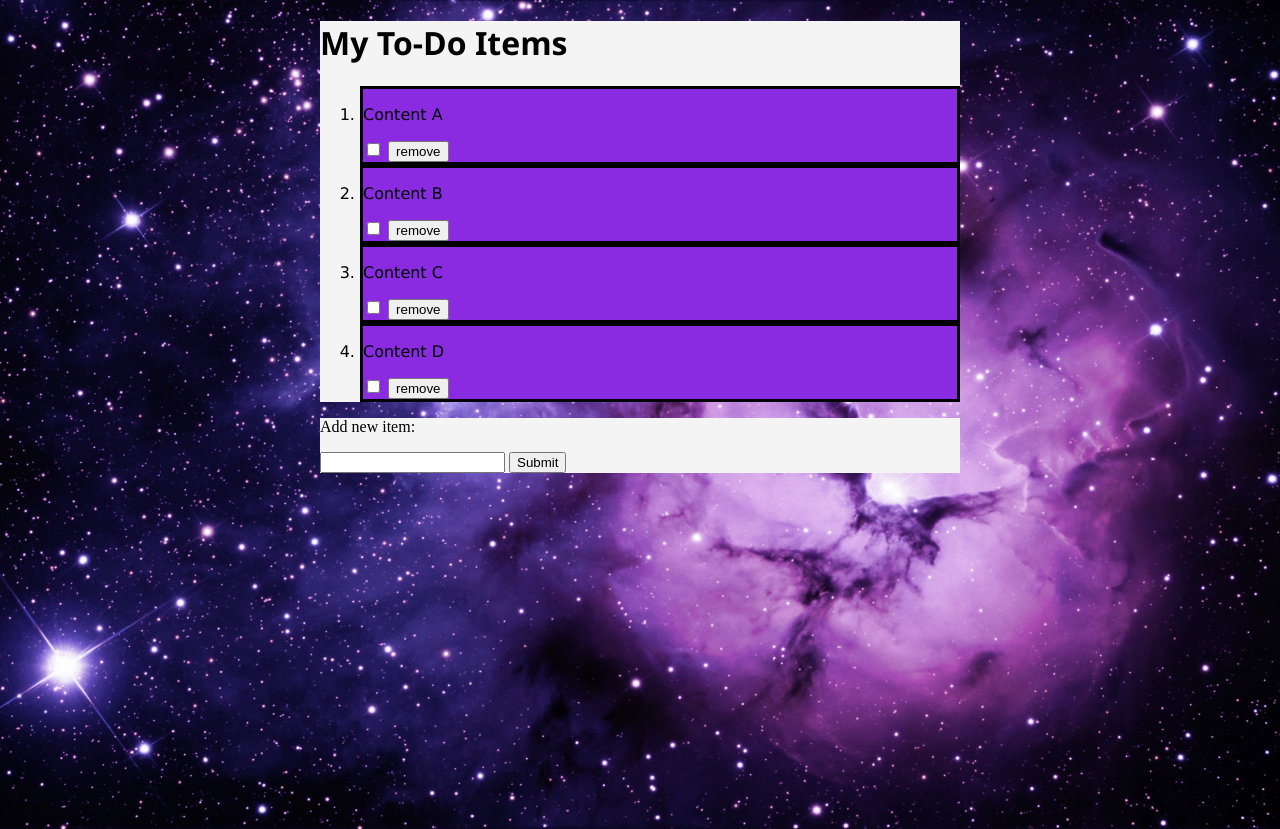
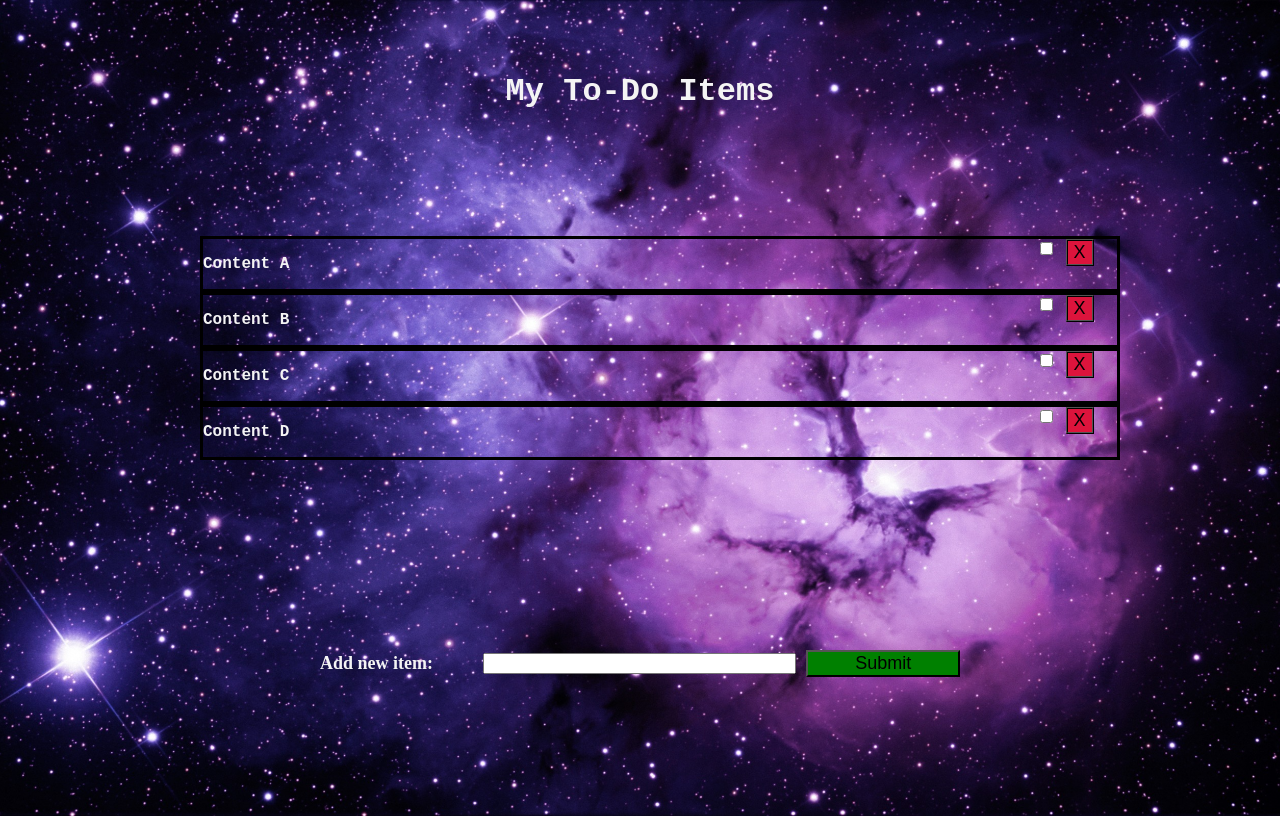
Before and after one commit to KelseyG1012/Fundamentals-III, a website: page index.html in a window 1280 px wide. Drawn offline with Linux system fonts and the light colour scheme.

Commit message:
base app complete. stretch persistent local storage tbd

```diff
--- a/index.html
+++ b/index.html
@@ -4,32 +4,32 @@
   <meta charset="UTF-8">
   <meta name="viewport" content="width=device-width, initial-scale=1.0">
   <link rel="stylesheet" href="./style.css">
-  <title>TODO</title>
+  <title>TODO App</title>
 </head>
 <body>
     <div id="todoContainer">
+        <h1 id="listTitle">My To-Do Items</h1>
         <div id="listContainer">
-            <h1>My To-Do Items</h1>
             <ol id="todoList">
                 <li>
                     <p class="listItemContent">Content A</p>
                     <input type="checkbox" value="check" id="checkbox">
-                    <button type="button" id="removeItemBtn">remove</button>
+                    <button type="button" id="removeItemBtn">X</button>
                 </li>
                 <li>
                     <p class="listItemContent">Content B</p>
                     <input type="checkbox" name="b" value="check" id="checkbox">
-                    <button type="button" id="removeItemBtn">remove</button>
+                    <button type="button" id="removeItemBtn">X</button>
                 </li>
                 <li>
                     <p class="listItemContent">Content C</p>
                     <input type="checkbox" name="c" value="check" id="checkbox">
-                    <button type="button" id="removeItemBtn">remove</button>
+                    <button type="button" id="removeItemBtn">X</button>
                 </li>
                 <li>
                     <p class="listItemContent">Content D</p>
                     <input type="checkbox" name="d" value="check" id="checkbox">
-                    <button type="button" id="removeItemBtn">remove</button>
+                    <button type="button" id="removeItemBtn">X</button>
                 </li>
             </ol>
         </div>
--- a/index.js
+++ b/index.js
@@ -1,4 +1,4 @@
-let todo_states ={"0":0, "1":0, "2":0, "3":0};
+let todo_states = [0, 0, 0, 0];
 
 //add event listeners
 document.getElementById("todoContainer").addEventListener("click", function(event){
@@ -13,9 +13,10 @@ document.getElementById("todoContainer").addEventListener("click", function(even
         removeTodoItem(index);
     }
     if(event.target.id === "checkbox"){
+        console.log(`${todo_states} and index ${index}`);
         let contents = document.querySelectorAll(".listItemContent");
         let content = contents[index.toString()];
-        let curr_content_html =content.innerHTML;
+        let curr_content_html = content.innerHTML;
         if(todo_states[index] === 0){
             content.innerHTML = "<del>"+curr_content_html+"</del>";
             todo_states[index] = 1;
@@ -39,21 +40,24 @@ function addTodoItem(){
 
     //paragraph
     const newP = document.createElement('p');
+    newP.classList.add("listItemContent");
     let content = document.getElementById("contentText").value;
     newP.textContent = content;
 
 
     //checkbox
     const newCheckBox = document.createElement('input');
-    newCheckBox.classList.add("checkbox");
+    //newCheckBox.classList.add("checkbox");
+    newCheckBox.id = "checkbox"
     newCheckBox.type = "checkbox";
     newCheckBox.value = "check";
 
     //button
     const newRemoveBtn = document.createElement('button');
-    newRemoveBtn.classList.add("removeBtn");
+    //newRemoveBtn.classList.add("removeBtn");
+    newRemoveBtn.id = "removeItemBtn"
     newRemoveBtn.type = "button";
-    newRemoveBtn.textContent = "remove";
+    newRemoveBtn.textContent = "X";
 
     //add all todo list elements to the list item
     newListItem.appendChild(newP);
@@ -67,6 +71,7 @@ function addTodoItem(){
     // Clear text box field after adding task
     document.getElementById("contentText").value = '';
 
+    todo_states.push(0);
 }
 
 /**
@@ -85,4 +90,6 @@ function removeTodoItem(index){
     } else {
       console.log(`it didn't work ${index} ${JSON.stringify(items)} ${items}`);
     }
+
+    todo_states.splice(index, 1);
 }
--- a/style.css
+++ b/style.css
@@ -8,24 +8,31 @@ body {
     background-position: center;
     align-items: center;
 }
+
+#todoContainer {
+    height: 100%;
+    display: grid;
+    align-items: center;
+}
+
 h1 {
-    color: black;
-    font-family: 'Segoe UI', Tahoma, Geneva, Verdana, sans-serif;
+    color:#f4f4f4;
+    font-family:'Courier New', Courier, monospace;
+    font-weight: 900;
+    font-size:xx-large;
+    background-color:rgba(red, green, blue, alpha);
+    text-align: center;
   }
 #listContainer {
-  background-color: #f4f4f4;
+  background-color:rgba(red, green, blue, alpha);
   font-family: Verdana, Geneva, Tahoma, sans-serif;
-  width: 50vw;
+  width: 75vw;
+  overflow: auto;
+  max-height: 75vh;
   margin-left: auto;
   margin-right: auto;
 }
 
-#addContainer {
-    background-color: #f4f4f4;
-    width: 50vw;
-    margin-left: auto;
-    margin-right: auto;
-}
 
 ol {
     justify-content: space-between;
@@ -35,17 +42,65 @@ li {
     border-style: solid;
     border-color: black;
     border-width: 0.1;
-    background-color: blueviolet;
+    background-color:;
+    margin-left: auto;
+    margin: auto;
+    display: flex;
+    justify-content: flex-start;
+    align-items: left;
+    gap: 10px;
+    color: #f4f4f4;
+    font-family: 'Courier New', Courier, monospace;
 }
 
-.removeBtn {
+li p{
+    width: 90%;
+    font-weight: bolder;
+}
+
+#removeItemBtn {
+    background-color: crimson;
+    font-size: large;
+    border-style:ridge;
+    height: 80%;
 
 }
 
-.addItemBtn {
+#removeItemBtn:hover {
+  color: yellow;
 
 }
 
-.checkbox {
+#addContainer {
+    background-color:rgba(red, green, blue, alpha);
+    width: 50vw;
+    height: 25vh;
+    margin-left: auto;
+    margin-right: auto;
+    display: flex;
+    justify-content: space-between;
+    align-items: center;
+    gap: 10px;
+}
+
+#addContainer input {
+width: 50%;
+}
+
+#addContainer p {
+    width: 25%;
+    font-size: large;
+    font-weight: bold;
+    color: #f4f4f4;
 
 }
+
+#addItemBtn {
+    background-color: green;
+    font-size: large;
+    width: 25%;
+}
+
+#checkbox {
+    height: 80%;
+}
```
Also changed, not shown: README.md.
